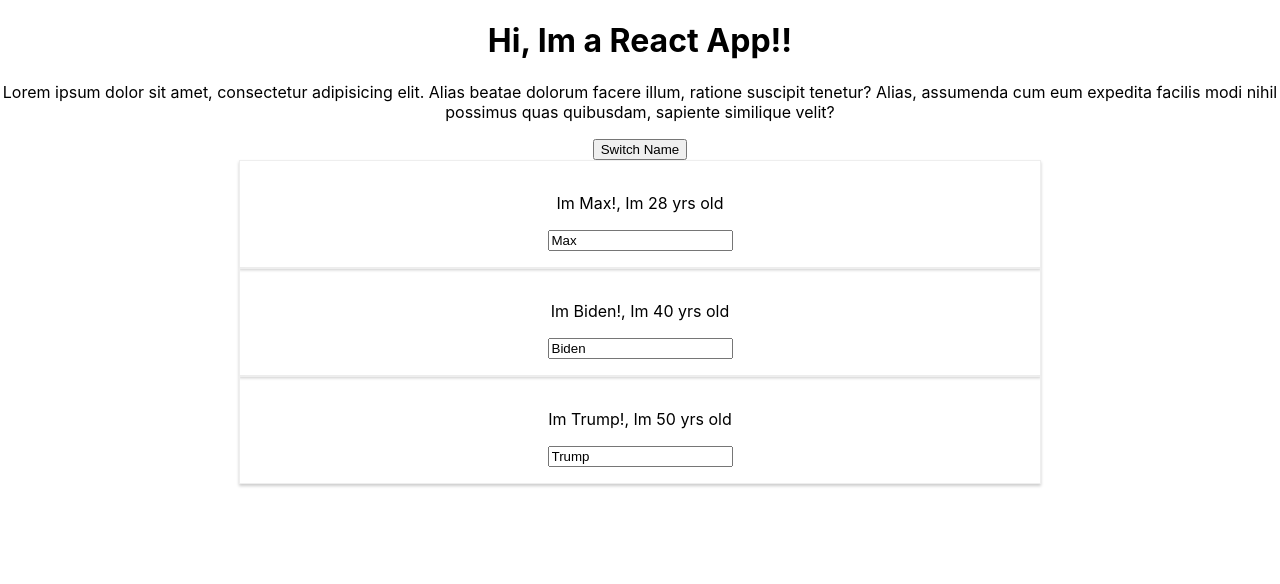
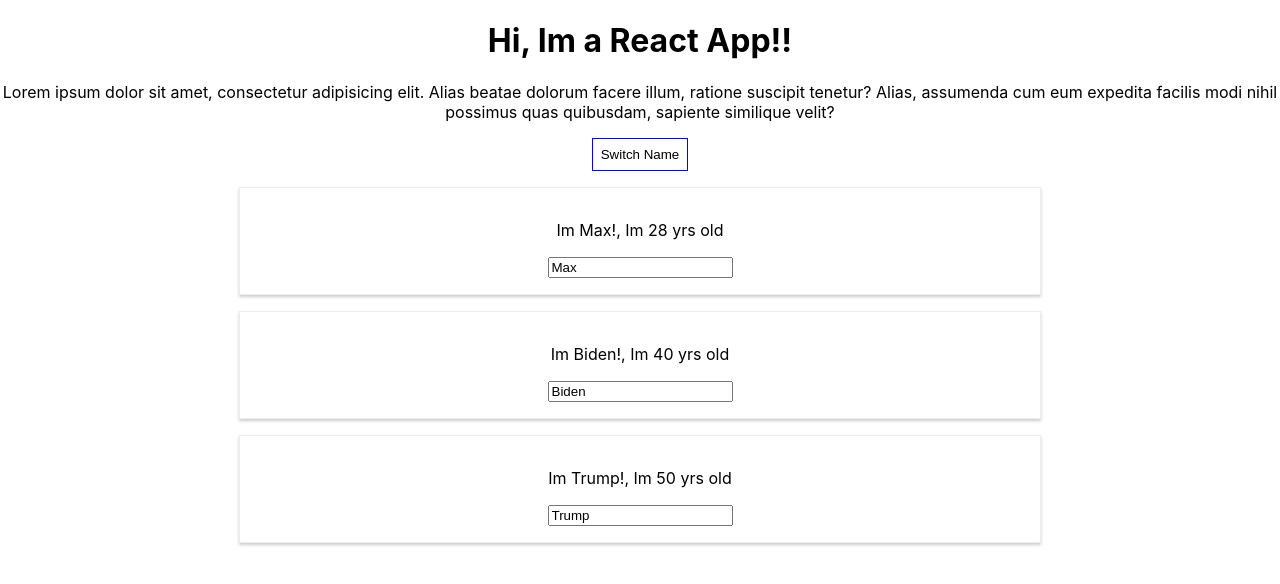
Before and after one commit to AhamedBilal/learn-react, a React (Create React App) app: page / in a window 1280 px wide. Shown: the top 584 px of the page. Built offline with nearby package versions, Linux system fonts and the light colour scheme.

Commit message:
Adding Styling with inline styles

```diff
--- a/src/App.js
+++ b/src/App.js
@@ -35,13 +35,20 @@ class App extends Component {
     }
 
     render() {
+        const style = {
+            backgroundColor: 'white',
+            font: 'inherits',
+            border: '1px solid blue',
+            padding: '8px',
+            cursor: 'pointer'
+        };
         return (
             <div className="App">
                 <h1>Hi, Im a React App!!</h1>
                 <p>Lorem ipsum dolor sit amet, consectetur adipisicing elit. Alias beatae dolorum facere illum,
                     ratione suscipit tenetur? Alias, assumenda cum eum expedita facilis modi nihil possimus quas
                     quibusdam, sapiente similique velit?</p>
-                <button onClick={() => this.switchNameHandler('Ahmed')}>Switch Name</button>
+                <button style={style} onClick={() => this.switchNameHandler('Ahmed')}>Switch Name</button>
                 <Person name={this.state.persons[0].name} age={this.state.persons[0].age}/>
                 <Person change={this.nameChangedHandler} name={this.state.persons[1].name} age={this.state.persons[1].age}/>
                 <Person clickMe={this.switchNameHandler.bind(this, 'Bilal')} name={this.state.persons[2].name} age={this.state.persons[2].age}/>
--- a/src/Person/Person.css
+++ b/src/Person/Person.css
@@ -3,6 +3,6 @@
     box-shadow: 0 2px 3px #cccccc;
     text-align: center;
     padding: 16px;
-    margin: auto;
+    margin: 16px auto auto;
     width: 60%;
 }
```
